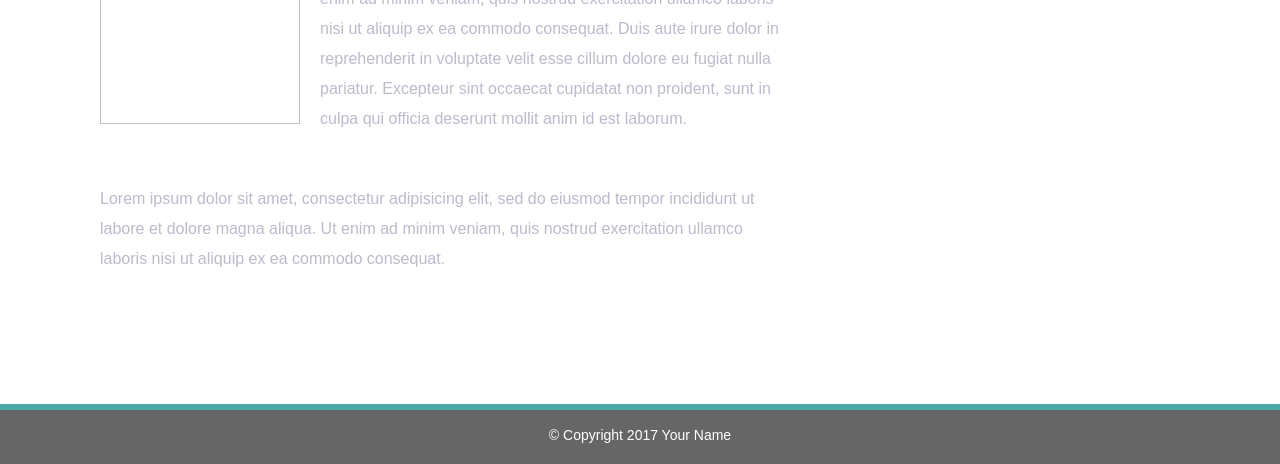
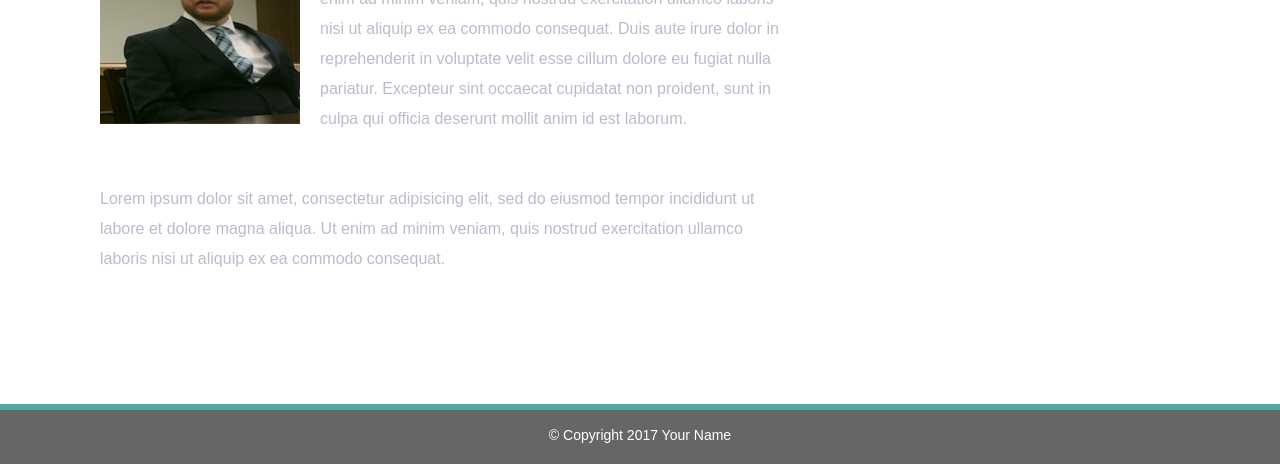
Before and after one commit to Bobbyseth/bootstrap-portfolio, a plain HTML site: page index.html in a window 1280 px wide. Shown: the part 349-813 px from the top of the page. Drawn offline with nearby package versions, Linux system fonts and the light colour scheme.

Commit message:
added photos

```diff
--- a/index.html
+++ b/index.html
@@ -56,7 +56,7 @@
             <article class="about-me-content">
               <h1 class="about-me-header">About Me</h1>
               <hr class="about-me-hr"/>
-              <img src="assets/imgs/natebeach.jpeg" alt="" id="nate-image"/>
+              <img src="assets/images/ProfilePic.png" alt="" id="nate-image"/>
               <p>Lorem ipsum dolor sit amet, consectetur adipisicing elit, sed do eiusmod tempor incididunt ut labore et dolore magna aliqua. Ut enim ad minim veniam, quis nostrud exercitation ullamco laboris nisi ut aliquip ex ea commodo consequat. Duis aute irure dolor in reprehenderit in voluptate velit esse cillum dolore eu fugiat nulla pariatur. Excepteur sint occaecat cupidatat non proident, sunt in culpa qui officia deserunt mollit anim id est laborum.</p>
               <br />
               <p>Lorem ipsum dolor sit amet, consectetur adipisicing elit, sed do eiusmod tempor incididunt ut labore et dolore magna aliqua. Ut enim ad minim veniam, quis nostrud exercitation ullamco laboris nisi ut aliquip ex ea commodo consequat.</p>
```
Also changed, not shown: assets/images/ProfilePic.png (added), 3 other files.
